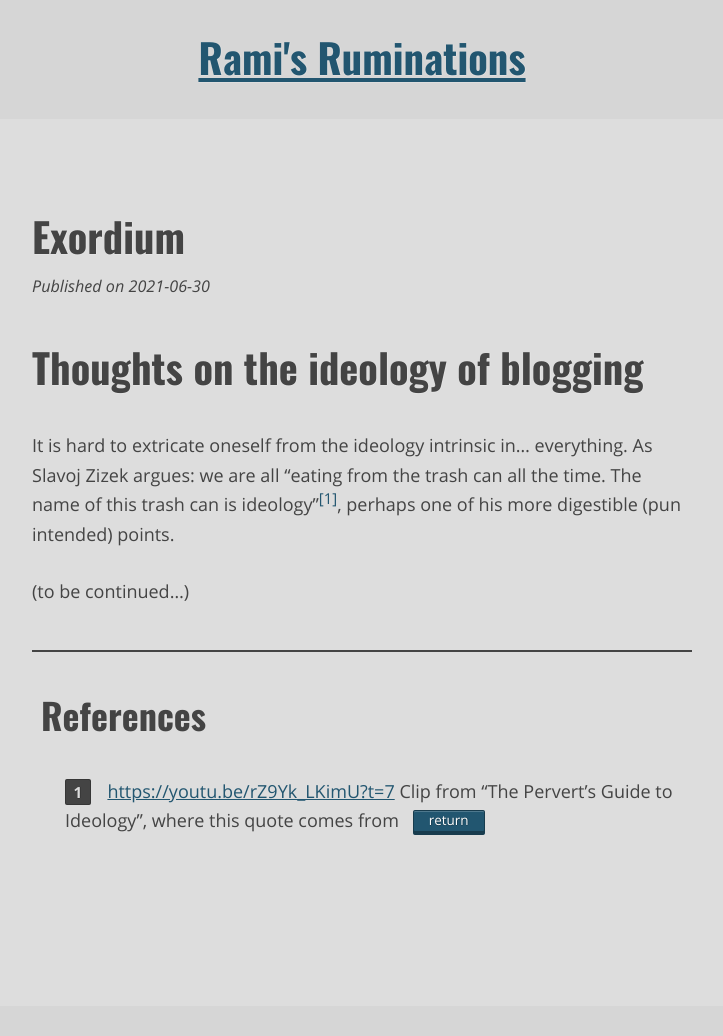
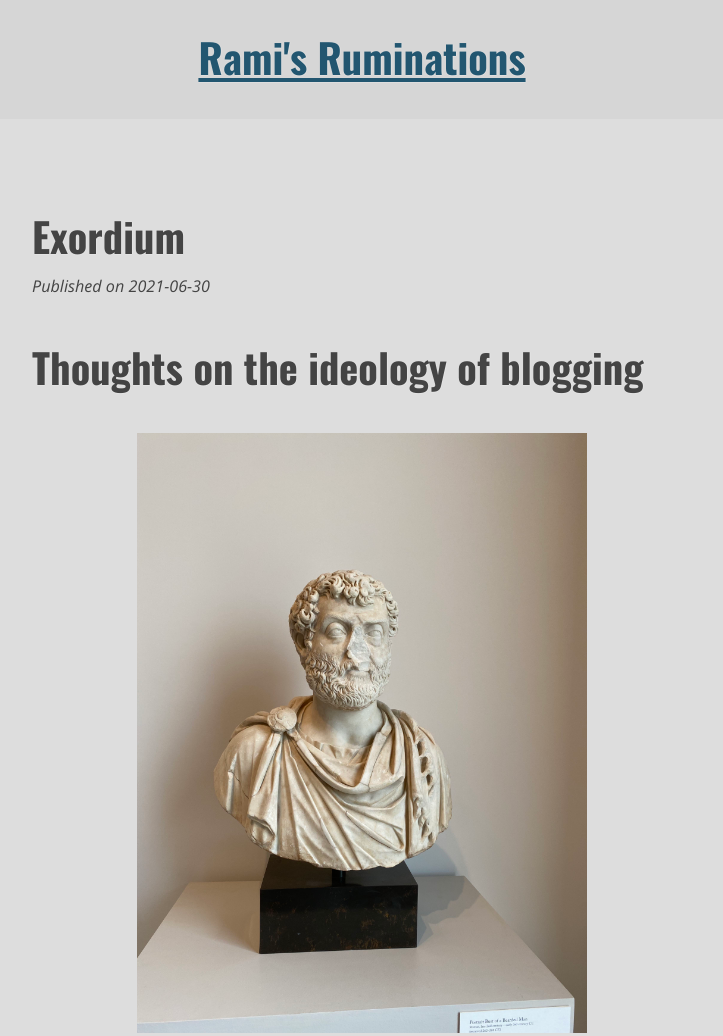
Before and after one commit to RamiBenchouia1/ramibenchouia1.github.io, a plain HTML site: page posts/exordium/index.html in a window 1280 px wide. Shown: the top 1036 px of the page, without its empty margins (278-1001 px from the left). Drawn offline with Linux system fonts and the light colour scheme; files whose address does not match are found by name.

Commit message:
ensuring currency

```diff
--- a/index.xml
+++ b/index.xml
@@ -13,7 +13,7 @@
         <pubDate>Wed, 30 Jun 2021 17:45:50 -0500</pubDate>
 
         <guid>https://ramibenchouia1.github.io/posts/exordium/</guid>
-        <description>Thoughts on the ideology of blogging It is hard to extricate oneself from the ideology intrinsic in&amp;hellip; everything. As Slavoj Zizek argues: we are all &amp;ldquo;eating from the trash can all the time. The name of this trash can is ideology&amp;rdquo;1, perhaps one of his more digestible (pun intended) points.
+        <description>Thoughts on the ideology of blogging  It is hard to extricate oneself from the ideology intrinsic in&amp;hellip; everything. As Slavoj Zizek argues: we are all &amp;ldquo;eating from the trash can all the time. The name of this trash can is ideology&amp;rdquo;1, perhaps one of his more digestible (pun intended) points.
 (to be continued&amp;hellip;)
   https://youtu.be/rZ9Yk_LKimU?t=7 Clip from &amp;ldquo;The Pervert&amp;rsquo;s Guide to Ideology&amp;rdquo;, where this quote comes from &amp;#x21a9;&amp;#xfe0e;</description>
       </item>
--- a/posts/exordium/index.html
+++ b/posts/exordium/index.html
@@ -496,6 +496,33 @@ document.addEventListener('DOMContentLoaded', function () {
 
   <h1 id="thoughts-on-the-ideology-of-blogging">Thoughts on the ideology of blogging</h1>
 
+<p>
+
+
+
+
+
+
+
+
+
+
+
+
+
+
+
+
+    <img
+
+      loading="lazy"
+      src="/greek_bust.jpg"
+      alt="image alt text"
+    />
+
+
+
+</p>
 <p>It is hard to extricate oneself from the ideology intrinsic in&hellip; everything. As Slavoj Zizek argues: we are all &ldquo;eating from the trash can all the time. The name of this trash can is ideology&rdquo;<sup id="fnref:1"><a href="#fn:1" class="footnote-ref" title="See footnotes." role="doc-noteref">1</a></sup>, perhaps one of his more digestible (pun intended) points.</p>
 <p>(to be continued&hellip;)</p>
 <section class="footnotes" role="doc-endnotes"><h2>References</h2>
--- a/posts/index.xml
+++ b/posts/index.xml
@@ -13,7 +13,7 @@
         <pubDate>Wed, 30 Jun 2021 17:45:50 -0500</pubDate>
 
         <guid>https://ramibenchouia1.github.io/posts/exordium/</guid>
-        <description>Thoughts on the ideology of blogging It is hard to extricate oneself from the ideology intrinsic in&amp;hellip; everything. As Slavoj Zizek argues: we are all &amp;ldquo;eating from the trash can all the time. The name of this trash can is ideology&amp;rdquo;1, perhaps one of his more digestible (pun intended) points.
+        <description>Thoughts on the ideology of blogging  It is hard to extricate oneself from the ideology intrinsic in&amp;hellip; everything. As Slavoj Zizek argues: we are all &amp;ldquo;eating from the trash can all the time. The name of this trash can is ideology&amp;rdquo;1, perhaps one of his more digestible (pun intended) points.
 (to be continued&amp;hellip;)
   https://youtu.be/rZ9Yk_LKimU?t=7 Clip from &amp;ldquo;The Pervert&amp;rsquo;s Guide to Ideology&amp;rdquo;, where this quote comes from &amp;#x21a9;&amp;#xfe0e;</description>
       </item>
```
Also changed, not shown: greek_bust.jpg (added).
